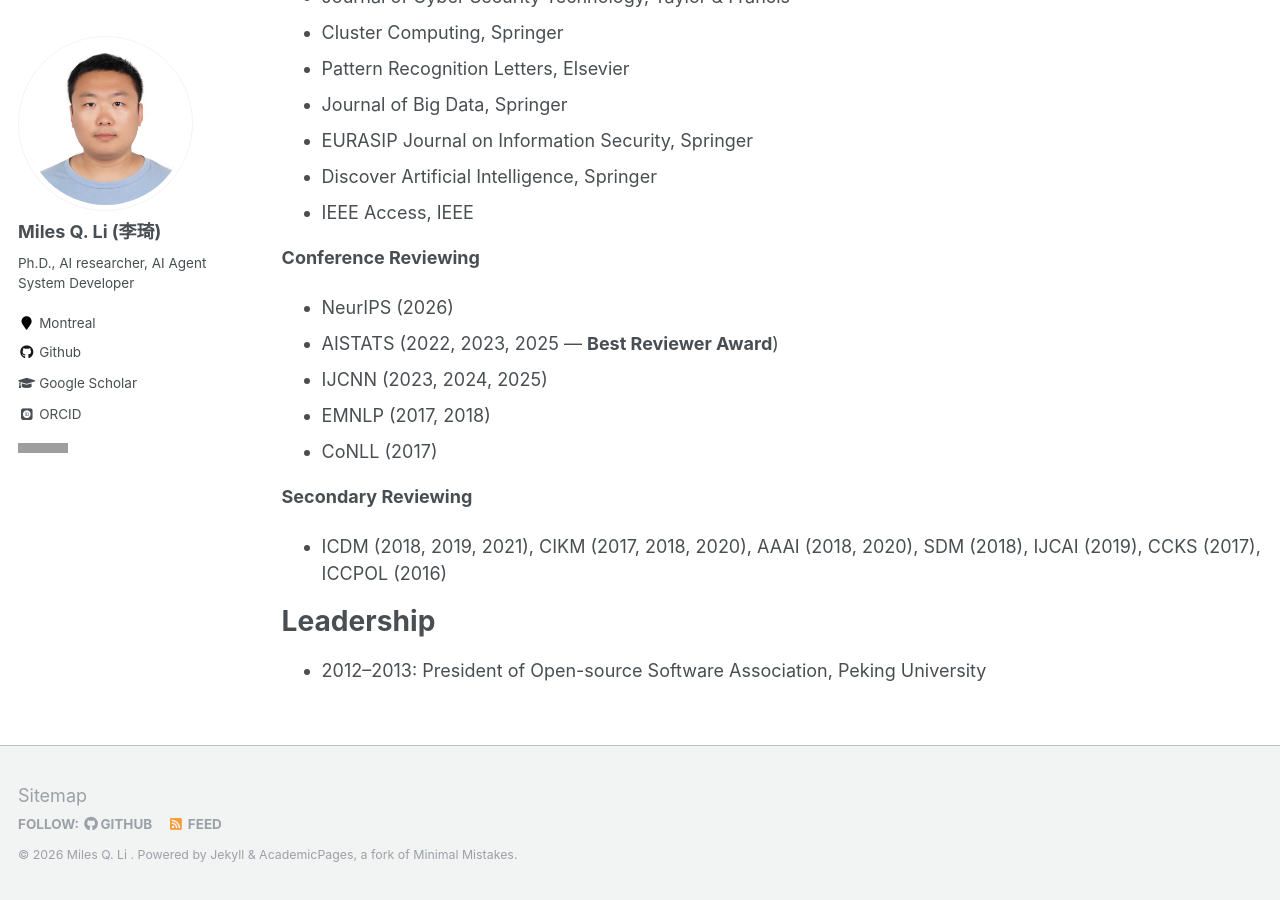
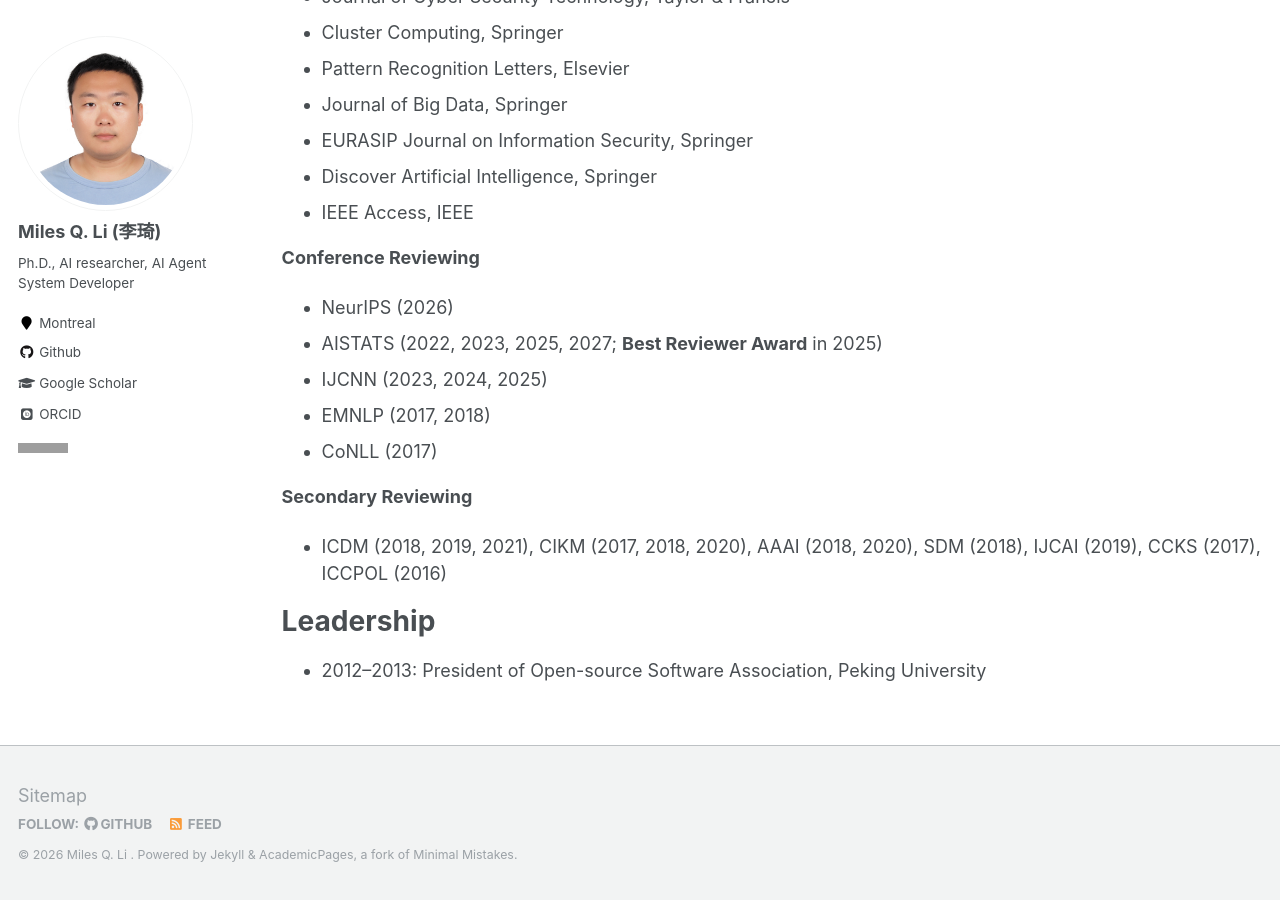
Before and after one commit to MilesQLi/milesqli.github.io, a Jekyll site: the page built from _pages/cv.md, in a window 1280 px wide and 900 px high, scrolled down 4195 px. Built offline with Jekyll 4.4.1, drawn with Linux system fonts in a browser that asks for light colours; some web fonts are replaced; a script that is not in the unit is left out; grey boxes are pictures that could not be loaded.

Commit message:
Add AISTATS 2027 to conference reviewing

```diff
--- a/_pages/cv.md
+++ b/_pages/cv.md
@@ -87,7 +87,7 @@ Service
 **Conference Reviewing**
 
 * NeurIPS (2026)
-* AISTATS (2022, 2023, 2025 --- **Best Reviewer Award**)
+* AISTATS (2022, 2023, 2025, 2027; **Best Reviewer Award** in 2025)
 * IJCNN (2023, 2024, 2025)
 * EMNLP (2017, 2018)
 * CoNLL (2017)
```
